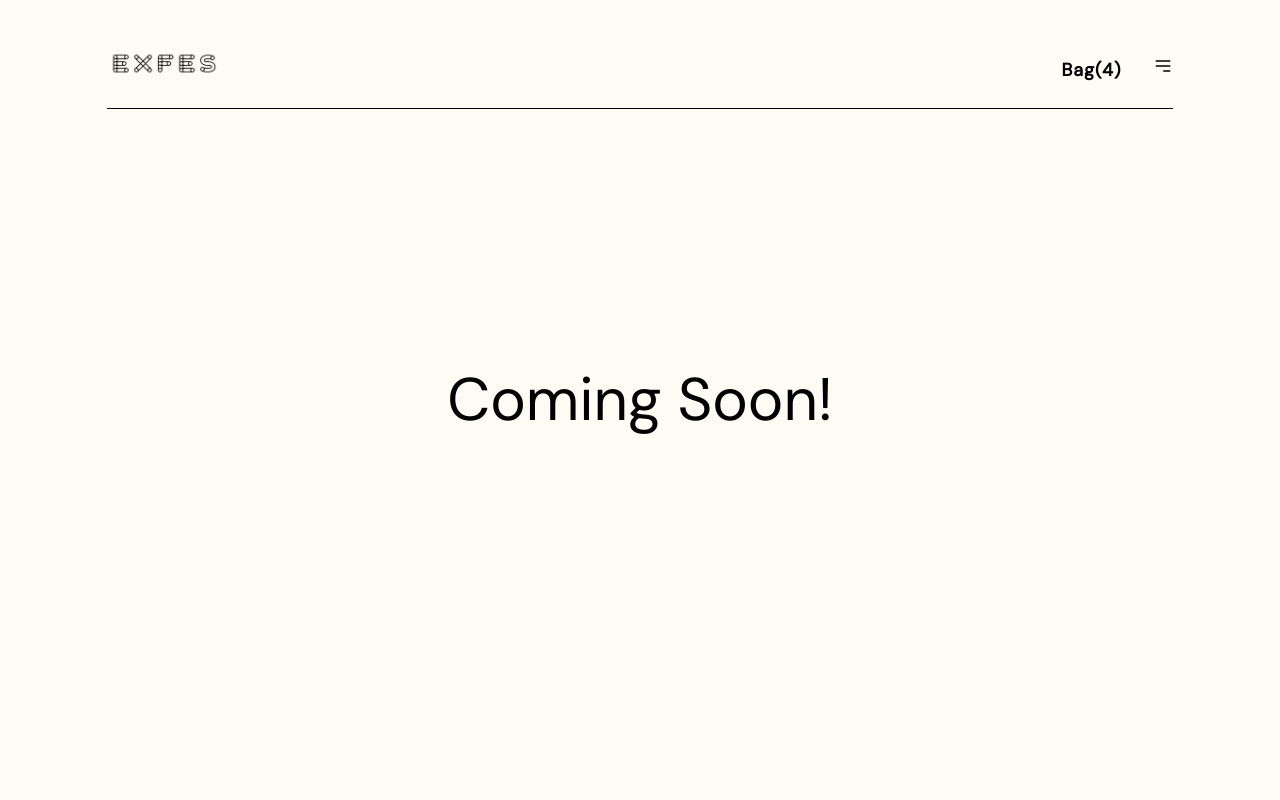
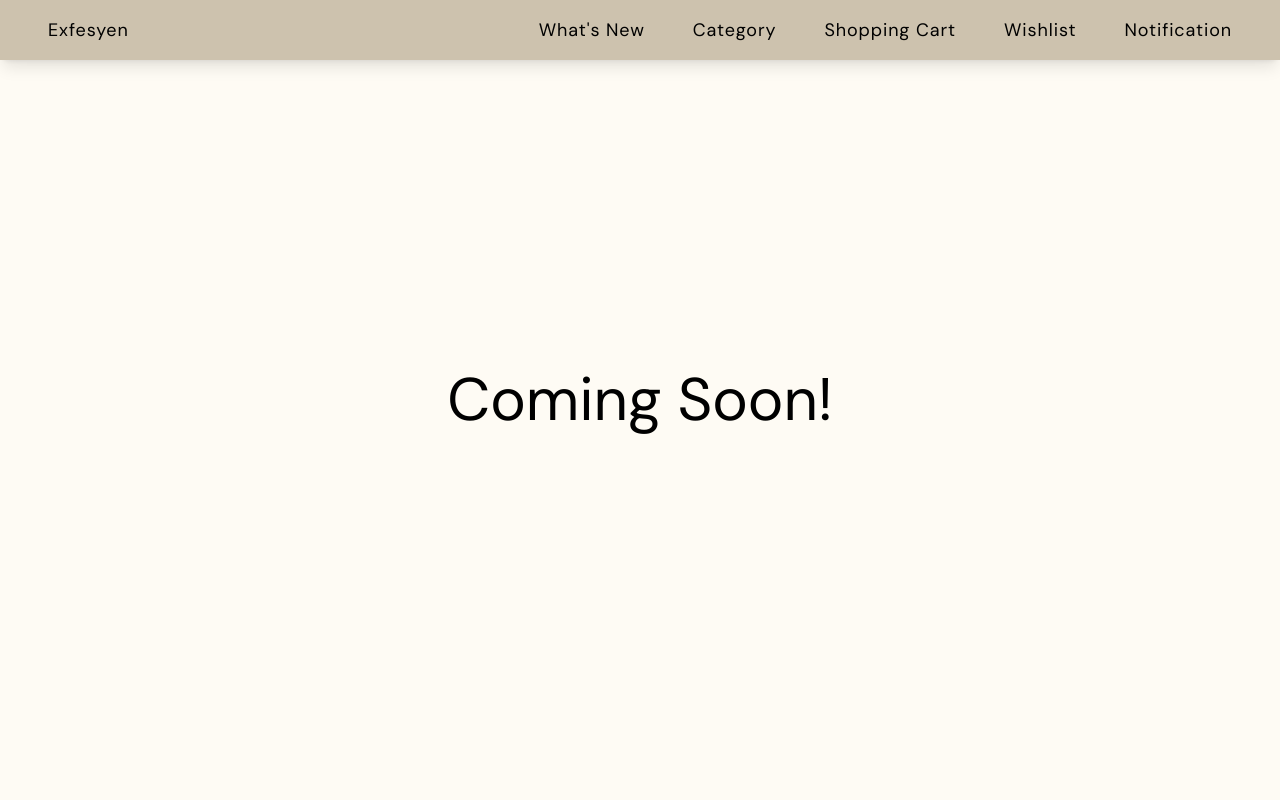
Before and after one commit to eugeniusms/exfesyen, a React (Create React App) app: page / in a window 1280 px wide. Shown: the top 800 px of the page. Built offline with nearby package versions, Linux system fonts and the light colour scheme.

Commit message:
Clearing useEffect for Rezising Design

```diff
--- a/src/App.js
+++ b/src/App.js
@@ -2,7 +2,7 @@ import logo from './logo.svg';
 import './App.css';
 import React from 'react';
 import ComingSoon from './pages/comingsoon';
-import NavbarMobile from './components/Navbar/NavbarMobile';
+import Navbar from './components/Navbar/Navbar';
 import Footer from './components/Footer/Footer';
 import { BrowserRouter as Router, Route, Routes } from 'react-router-dom';
 import About from './pages/about';
@@ -12,7 +12,7 @@ function App() {
     <Router>
       <div className="App">
         <div className="bg-oldLace">
-          <NavbarMobile/>
+          <Navbar/>
             <Routes>
               <Route path="/" element={<ComingSoon/>} />
               <Route path="/about" element={<About />} />
--- a/src/components/Navbar/Navbar.js
+++ b/src/components/Navbar/Navbar.js
@@ -1,14 +1,26 @@
-import React from "react";
-import Button from "../Button";
+import React, { useState, useEffect } from "react";
 import NavbarDesktop from "./NavbarDesktop";
 import NavbarMobile from "./NavbarMobile";
 
 const Navbar = () => {
-    const width = window.innerWidth;
-    const breakpoint = 768;
+    const [isMobile, setIsMobile] = useState(false);
+
+    //choose the screen size
+    const handleResize = () => {
+        if (window.innerWidth < 768) {
+            setIsMobile(true)
+        } else {
+            setIsMobile(false)
+        }
+    }
+
+    // create an event listener
+    useEffect(() => {
+        window.addEventListener("resize", handleResize)
+    })
 
     return (
-        width < breakpoint ? <NavbarMobile/> : <NavbarDesktop/>
+        isMobile ? <NavbarMobile/> : <NavbarDesktop/>
     )
 }
 
```
Also changed, not shown: src/pages/comingsoon/index.js (+0 -18 lines).
